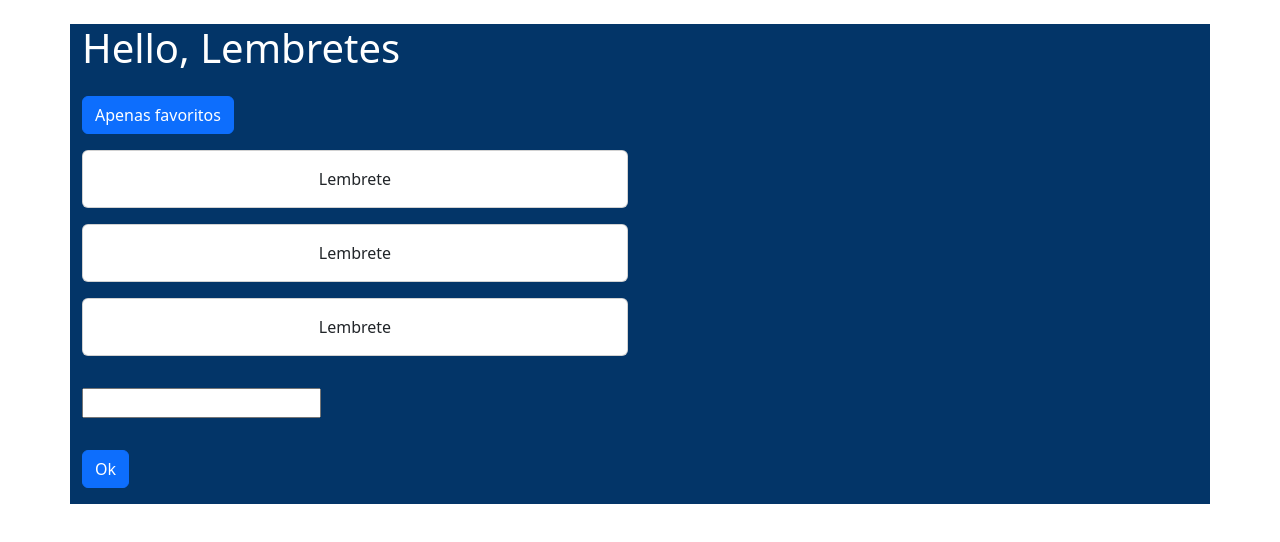
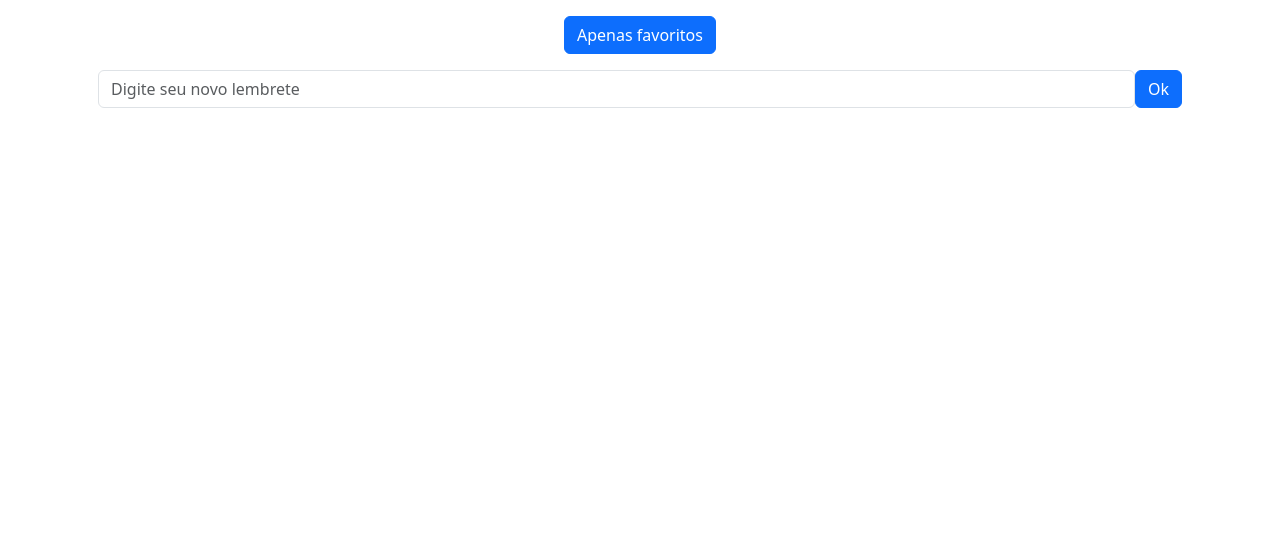
Before and after one commit to Vanssarts/p1_pdm, a React (Vite) app in the folder p1-lembretes/: page / in a window 1280 px wide. Shown: the top 542 px of the page. Built offline with nearby package versions, Linux system fonts and the light colour scheme.

Commit message:
feat(p1): cria componente de entrada

```diff
--- a/p1-lembretes/src/App.jsx
+++ b/p1-lembretes/src/App.jsx
@@ -1,40 +1,64 @@
-const App = () => {
-  return (
-    <div className="container mt-4" style={{ backgroundColor: '#033568ff' }}>
-      <div>
-        <h1 className="text-white">Hello, Lembretes</h1>
-      </div>
-      <div>
-        <button className="btn btn-primary mt-3">Apenas favoritos</button>
-      </div>
-      <div className="row">
-        <div className="col-12 col-lg-6 col-xxl-3">
-          <div className="card mb-3 mt-3">
-            <div className="card-body text-center">
-              Lembrete
+import React from "react";
+import Lembrete from "./Lembrete";
+import LembreteEntrada from "./LembreteEntrada";
+
+class App extends React.Component {
+
+  state = {
+    texto: "",
+    lembretes: []
+  }
+
+  onChange = (input) => {
+    this.setState({texto: input.target.value})
+  }
+
+  adicionarLembrete = () => {
+    const descricao = this.state.texto
+
+    const novo = {
+      descricao
+    }
+
+    this.setState({
+      lembretes: [novo].concat(this.state.lembretes),
+      texto: ""
+    })
+  }
+
+  render() {
+    const {texto, lembretes} = this.state
+
+    return (
+      <div className="container">
+        <div className="d-flex justify-content-evenly m-3">
+          <button
+            type="button"
+            className="btn btn-primary"
+            onClick={() => alert("Filtrando apenas os lembretes favoritos.")}>
+            Apenas favoritos
+          </button>
+        </div>
+
+        <div className="d-flex justify-content-evenly m-3">
+          <LembreteEntrada
+            value={texto}
+            onChange={this.onChange}
+            textoOK="Ok"
+            funcaoOK={this.adicionarLembrete}
+          />
+        </div>
+
+        <div className="row">
+          {lembretes.map(lembrete => (
+            <div className="col-12 col-lg-6 col-xxl-3">
+              <Lembrete descricao={lembrete.descricao}/>
             </div>
-          </div>
-          <div className="card mb-3 text-center">
-            <div className="card-body">
-              Lembrete
-            </div>
-          </div>
-          <div className="card mb-3 text-center">
-            <div className="card-body">
-              Lembrete
-            </div>
-          </div>
-        </div>
-        <div className="mt-3 mb-3">
-          <input></input>
-        </div>
-        <div className="mt-3 mb-3">
-          <button className="btn btn-primary">Ok</button>
+          ))}
         </div>
       </div>
-    </div>
-
-  )
+    )
+  }
 }
 
 export default App
--- /dev/null
+++ b/p1-lembretes/src/Lembrete.jsx
@@ -0,0 +1,11 @@
+const Lembrete = (props) => {
+  return (
+    <div className="card mb-3">
+      <div className="card-body d-flex align-items-center">
+        <p className="mb-0 flex-grow-1 text-center">{props.descricao}</p>
+      </div>
+    </div>
+  )
+}
+
+export default Lembrete
--- /dev/null
+++ b/p1-lembretes/src/LembreteEntrada.jsx
@@ -0,0 +1,21 @@
+const LembreteEntrada = (props) => {
+  return (
+    <div className="d-flex w-100">
+      <input
+        type="text"
+        className="form-control"
+        placeholder="Digite seu novo lembrete"
+        value={props.value}
+        onChange={props.onChange}
+      />
+      <button
+        type="button"
+        className="btn btn-primary"
+        onClick={props.funcaoOK}>
+          {props.textoOK}
+      </button>
+    </div>
+  )
+}
+
+export default LembreteEntrada
```
